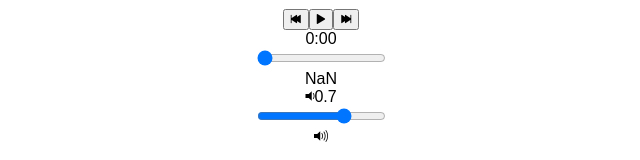
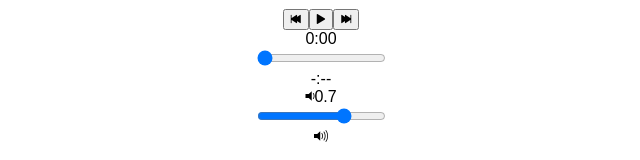
Before and after one commit to jmuldvp/bloc-jams-react, a React (Create React App) app: page /album/the-colors in a window 1280 px wide. Shown: the part 1035-1195 px from the top of the page, without its empty margins (319-959 px from the left). Built offline with nearby package versions, Linux system fonts and the light colour scheme.

Commit message:
CP9 assignment - fixed time format

```diff
--- a/src/components/PlayerBar.js
+++ b/src/components/PlayerBar.js
@@ -26,7 +26,7 @@ class PlayerBar extends Component {
             step="0.01"
             onChange={this.props.handleTimeChange}
           />
-          <div className="total-time">{this.props.duration}</div>
+        <div className="total-time">{this.props.formatTime(this.props.duration)}</div>
         </section>
         <section id="volume-control">
           <div className="icon ion-volume-low">{this.props.volume}</div>
```
